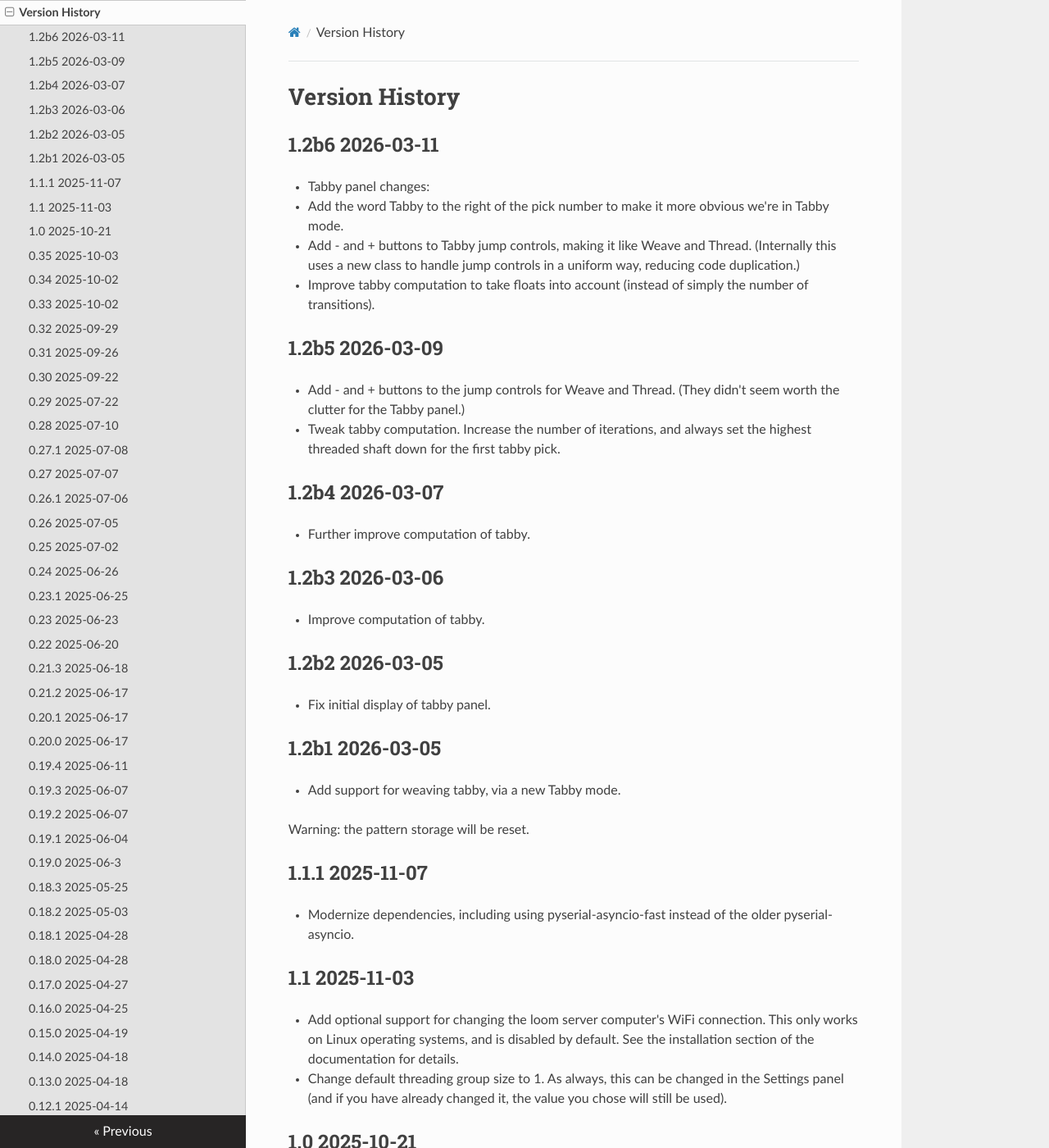
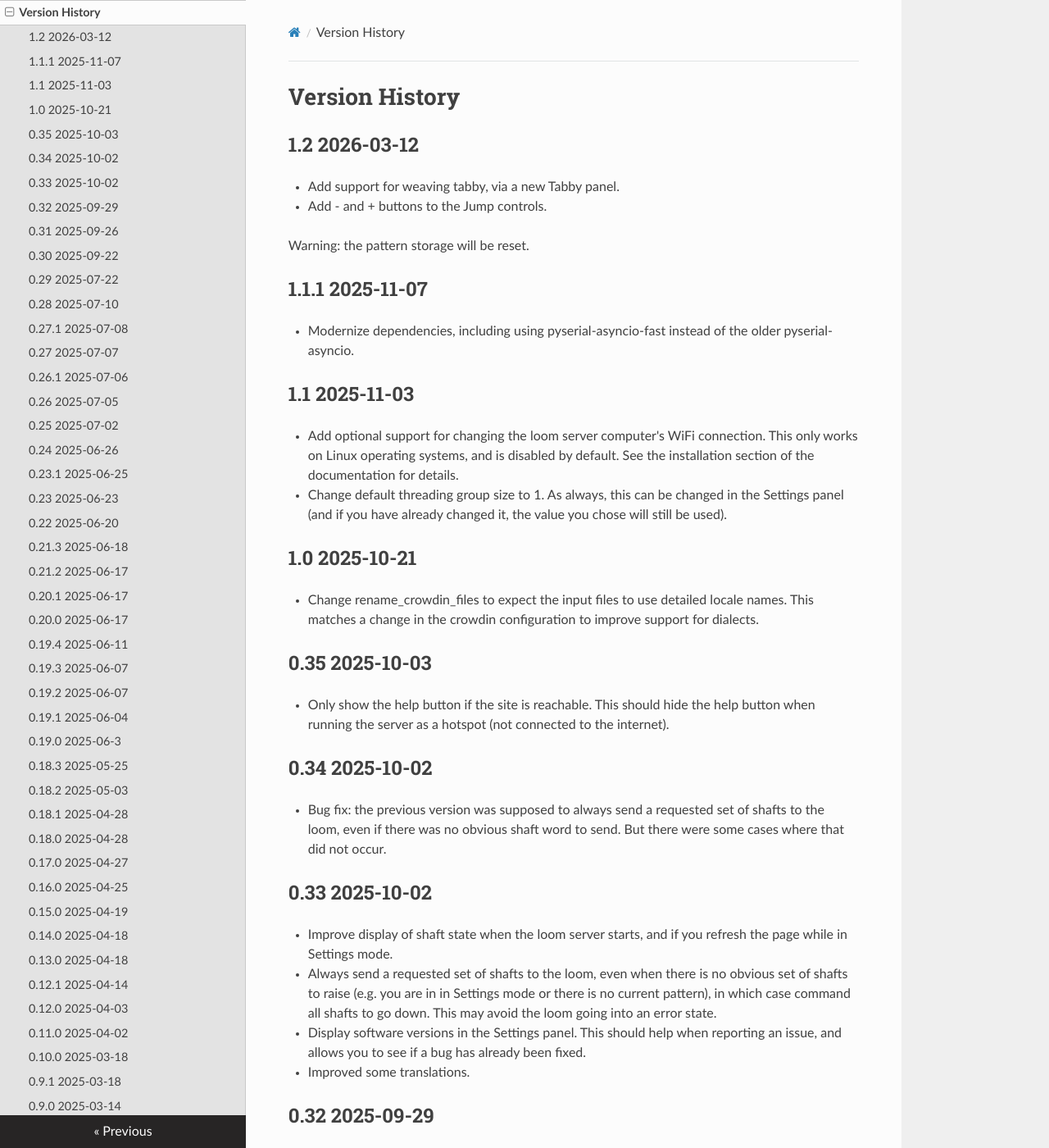
Before and after one commit to r-owen/base_loom_server, an MkDocs documentation site: the page built from docs/version_history.md, in a window 1280 px wide and 1400 px high. Shown: the whole window at 82% size. Built offline with MkDocs 1.6.1, drawn with Linux system fonts in a browser that asks for light colours; nearby versions of some CDN libraries.

Commit message:
Update the version history

```diff
--- a/docs/version_history.md
+++ b/docs/version_history.md
@@ -1,35 +1,9 @@
 # Version History
 
-## 1.2b6 2026-03-11
+## 1.2 2026-03-12
 
-* Tabby panel changes:
-
-  * Add the word Tabby to the right of the pick number to make it more obvious we're in Tabby mode.
-  * Add - and + buttons to Tabby jump controls, making it like Weave and Thread.
-    (Internally this uses a new class to handle jump controls in a uniform way, reducing code duplication.)
-
-* Improve tabby computation to take floats into account (instead of simply the number of transitions).
-
-## 1.2b5 2026-03-09
-
-* Add - and + buttons to the jump controls for Weave and Thread. (They didn't seem worth the clutter for the Tabby panel.)
-* Tweak tabby computation. Increase the number of iterations, and always set the highest threaded shaft down for the first tabby pick.
-
-## 1.2b4 2026-03-07
-
-* Further improve computation of tabby.
-
-## 1.2b3 2026-03-06
-
-* Improve computation of tabby.
-
-## 1.2b2 2026-03-05
-
-* Fix initial display of tabby panel.
-
-## 1.2b1 2026-03-05
-
-* Add support for weaving tabby, via a new Tabby mode.
+* Add support for weaving tabby, via a new Tabby panel.
+* Add - and + buttons to the Jump controls.
 
 Warning: the pattern storage will be reset.
 
```
